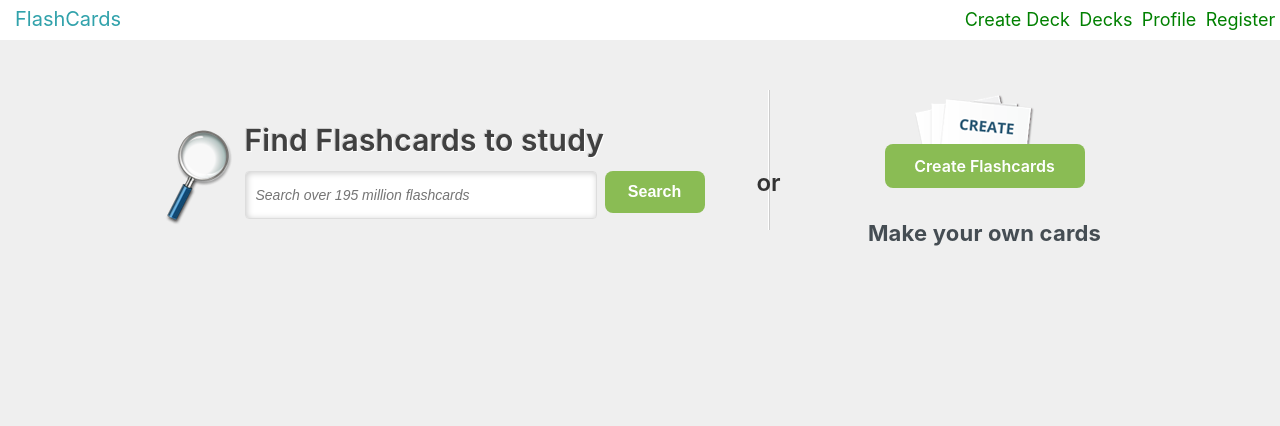
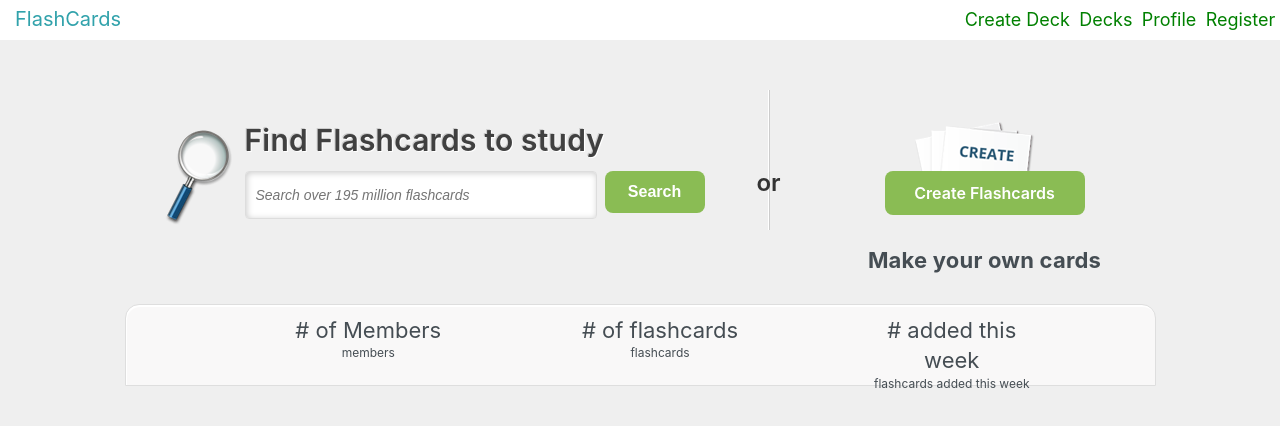
Before and after one commit to tlaudahl/CRAM-clone, a React (Create React App) app: page / in a window 1280 px wide. Shown: the top 426 px of the page. Built offline with nearby package versions, Linux system fonts and the light colour scheme.

Commit message:
Finished header bar on home page

```diff
--- a/src/components/Home/Home.js
+++ b/src/components/Home/Home.js
@@ -109,7 +109,7 @@ const CtaPromo = styled.div`
     position: absolute;
     text-align: center;
     right: 0px;
-    top: 54px;
+    top: 81px;
     z-index: 1;
 `
 
@@ -138,6 +138,43 @@ const CtaPromoH2 = styled.h2`
     font-size: 22px;
     margin: 80px 0 0 -40px;
     letter-spacing: .2px;
+`
+
+const Heading = styled.div`
+    border-bottom: 1px solid #DEDEDE;
+    border-radius: 14px 14px 0 0;
+    box-shadow: inset 1px 2px 1px #fff;
+    height: 80px !important;
+    margin-top: 25px;
+    overflow: visible;
+    padding: 0;
+    background: #F9F8F8;
+    border: 1px solid #DEDEDE;
+    min-height: inherit;
+    position: relative;
+`
+
+const HeadingUl = styled.ul`
+    list-style: none;
+    display: flex;
+    flex-direction: row;
+    justify-content: space-evenly;
+    align-items: center;
+`
+
+const HeadingLi = styled.li`
+    float: left;
+    font-size: 12px;
+    height: 65px;
+    text-align: center;
+    width: 178px;
+`
+
+const LiStrong = styled.strong`
+    color: #454D53;
+    display: block;
+    font-size: 22px;
+    font-weight: normal;
 `
 
 export default function Home() {
@@ -174,6 +211,24 @@ export default function Home() {
                     </CtaPromo>
                 </TopPlacement>
             </header>
+            <Heading>
+                <div>
+                    <HeadingUl style={{listStyle: 'none'}}>
+                        <HeadingLi>
+                            <LiStrong># of Members</LiStrong>
+                            members
+                        </HeadingLi>
+                        <HeadingLi>
+                            <LiStrong># of flashcards</LiStrong>
+                            flashcards
+                        </HeadingLi>
+                        <HeadingLi>
+                            <LiStrong># added this week</LiStrong>
+                            flashcards added this week
+                        </HeadingLi>
+                    </HeadingUl>
+                </div>
+            </Heading>
         </ContentType2>
     )
 }
```
